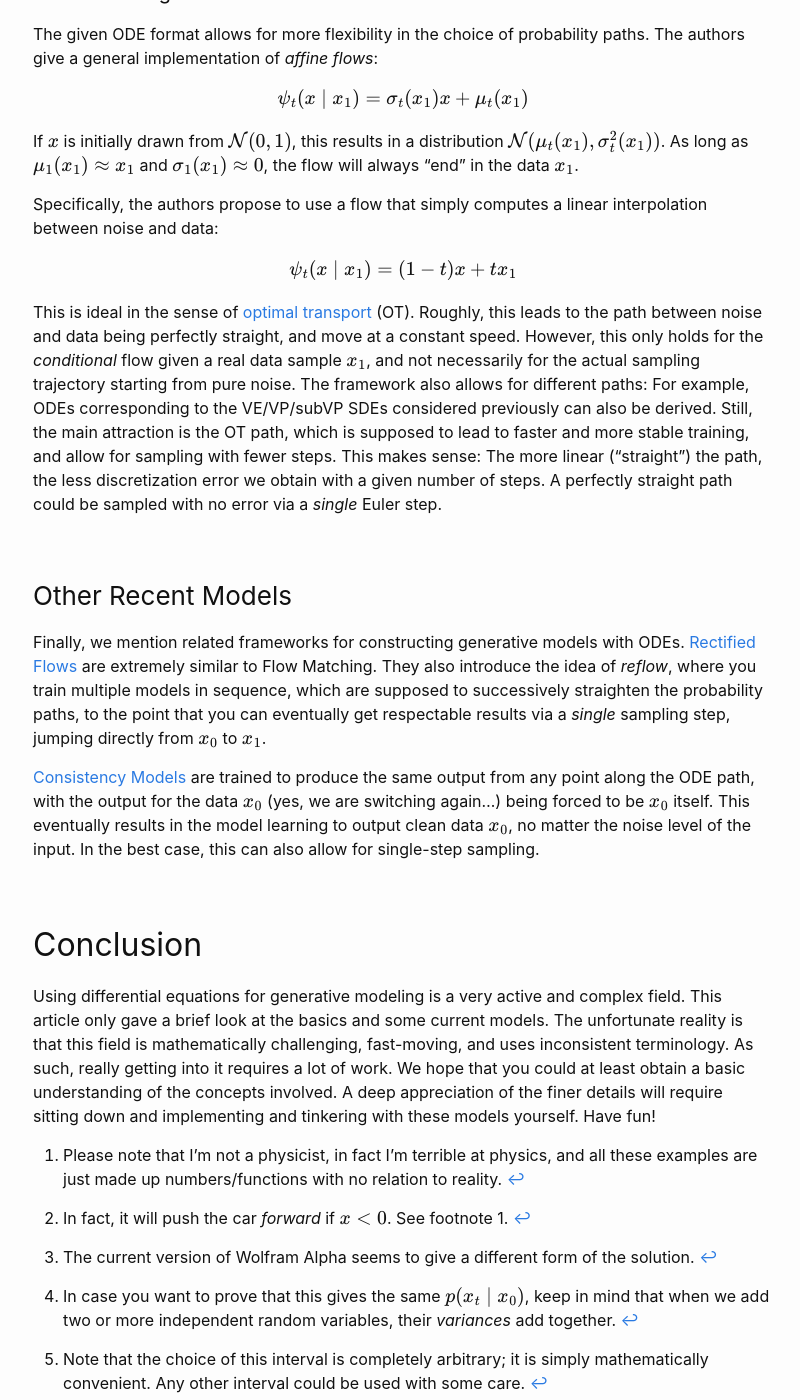
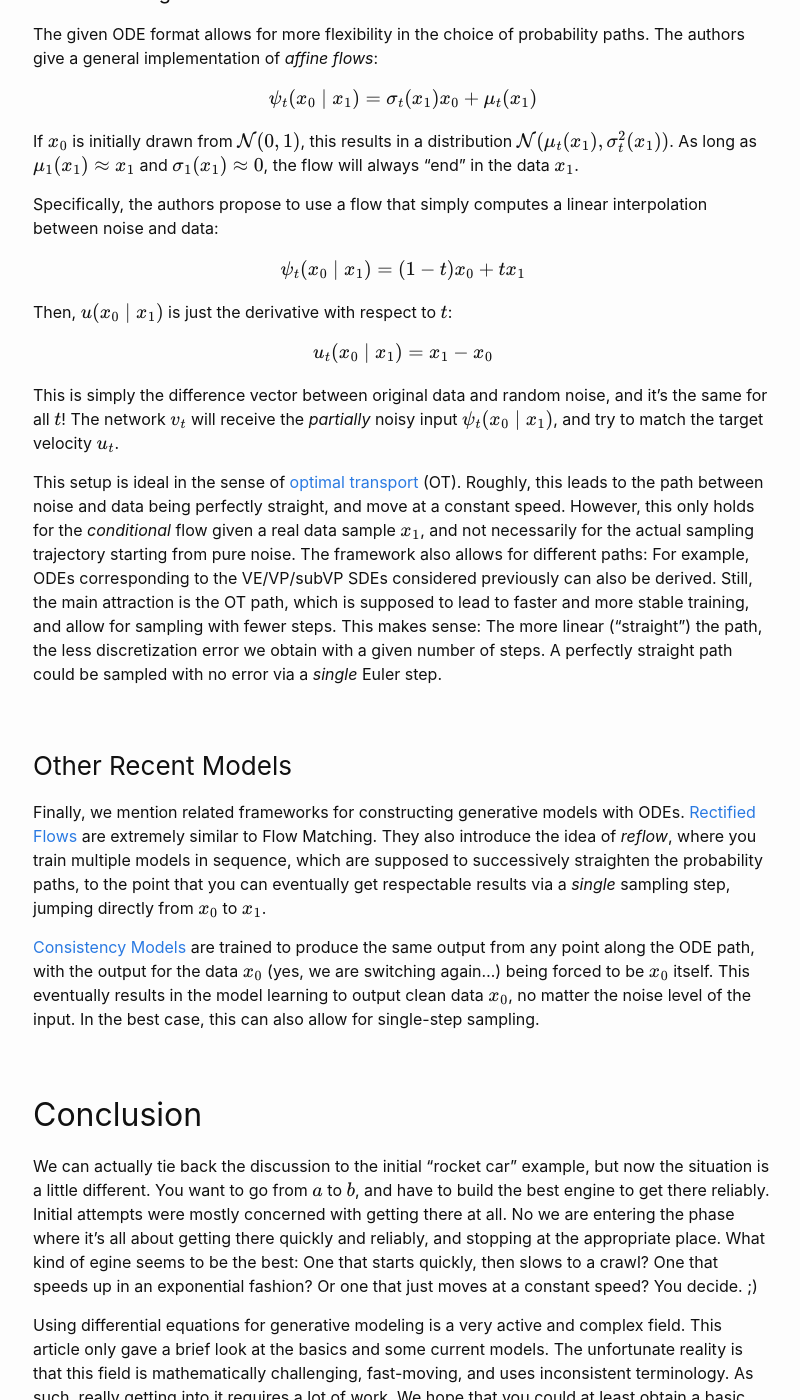
Before and after one commit to ovgu-ailab/blog, a Jekyll site: the page built from _posts/2026-01-07-sdes-odes.md, in a window 1280 px wide and 1400 px high, scrolled down 16925 px. Shown: the whole window, without its empty margins (237-1037 px from the left). Built offline with Jekyll 4.4.1, drawn with Linux system fonts in a browser that asks for light colours.

Commit message:
clarified notation and extended conclusion

```diff
--- a/_posts/2026-01-07-sdes-odes.md
+++ b/_posts/2026-01-07-sdes-odes.md
@@ -530,16 +530,23 @@ Matching the conditional vector fields of the conditional flows will also lead t
 The given ODE format allows for more flexibility in the choice of probability paths.
 The authors give a general implementation of _affine flows_:
 
-$$\psi_t(x \mid x_1) = \sigma_t(x_1)x + \mu_t(x_1)$$
+$$\psi_t(x_0 \mid x_1) = \sigma_t(x_1)x_0 + \mu_t(x_1)$$
 
-If $x$ is initially drawn from $\mathcal{N}(0, 1)$, this results in a distribution $\mathcal{N}(\mu_t(x_1), \sigma_t^2(x_1))$.
+If $x_0$ is initially drawn from $\mathcal{N}(0, 1)$, this results in a distribution $\mathcal{N}(\mu_t(x_1), \sigma_t^2(x_1))$.
 As long as $\mu_1(x_1) \approx x_1$ and $\sigma_1(x_1) \approx 0$, the flow will always "end" in the data $x_1$.
 
 Specifically, the authors propose to use a flow that simply computes a linear interpolation between noise and data:
 
-$$\psi_t(x \mid x_1) = (1 - t)x + tx_1$$
+$$\psi_t(x_0 \mid x_1) = (1 - t)x_0 + tx_1$$
 
-This is ideal in the sense of [optimal transport](https://en.wikipedia.org/wiki/Transportation_theory_(mathematics)) (OT).
+Then, $u(x_0 \mid x_1)$ is just the derivative with respect to $t$:
+
+$$u_t(x_0 \mid x_1) = x_1 - x_0$$
+
+This is simply the difference vector between original data and random noise, and it's the same for all $t$!
+The network $v_t$ will receive the _partially_ noisy input $\psi_t(x_0 \mid x_1)$, and try to match the target velocity $u_t$.
+
+This setup is ideal in the sense of [optimal transport](https://en.wikipedia.org/wiki/Transportation_theory_(mathematics)) (OT).
 Roughly, this leads to the path between noise and data being perfectly straight, and move at a constant speed.
 However, this only holds for the _conditional_ flow given a real data sample $x_1$, and not necessarily for the actual sampling trajectory starting from pure noise.
 The framework also allows for different paths:
@@ -561,6 +568,16 @@ In the best case, this can also allow for single-step sampling.
 
 ## Conclusion
 
+We can actually tie back the discussion to the initial "rocket car" example, but now the situation is a little different.
+You want to go from $a$ to $b$, and have to build the best engine to get there reliably.
+Initial attempts were mostly concerned with getting there at all.
+No we are entering the phase where it's all about getting there quickly and reliably, and stopping at the appropriate place.
+What kind of egine seems to be the best:
+One that starts quickly, then slows to a crawl?
+One that speeds up in an exponential fashion?
+Or one that just moves at a constant speed?
+You decide. ;)
+
 Using differential equations for generative modeling is a very active and complex field.
 This article only gave a brief look at the basics and some current models.
 The unfortunate reality is that this field is mathematically challenging, fast-moving, and uses inconsistent terminology.
```
